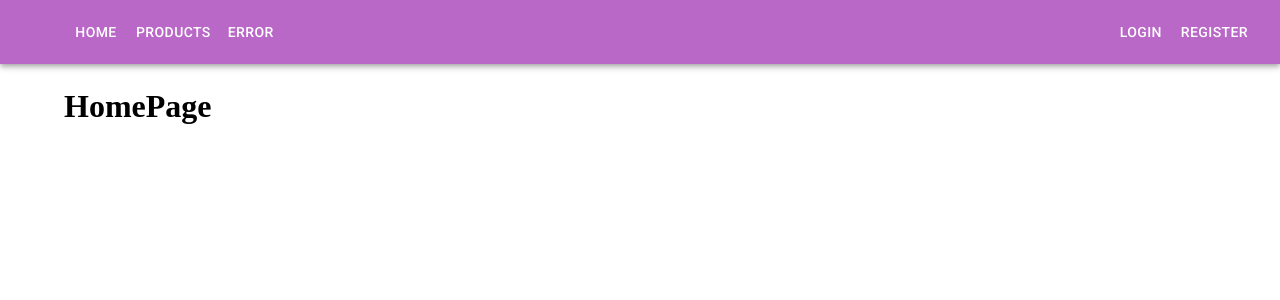
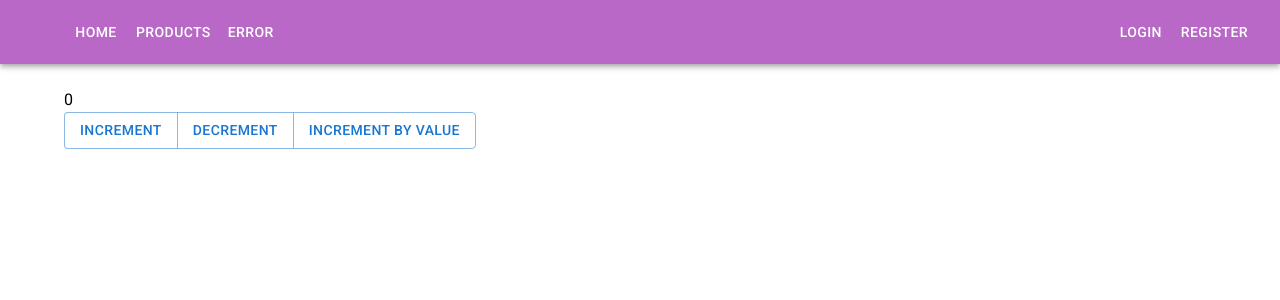
Before and after one commit to ZozanYagci/react-advanced-store-app, a React (Vite) app: page / in a window 1280 px wide. Shown: the top 300 px of the page. Built offline with nearby package versions, Linux system fonts and the light colour scheme; no server answers; some icons are missing.

Commit message:
add counter component with redux integration

```diff
--- a/src/pages/Home.jsx
+++ b/src/pages/Home.jsx
@@ -1,3 +1,5 @@
+import Counter from "./counter/Counter";
+
 export default function HomePage() {
-  return <h1>HomePage</h1>;
+  return <Counter></Counter>;
 }
--- /dev/null
+++ b/src/pages/counter/Counter.jsx
@@ -0,0 +1,21 @@
+import { Button, ButtonGroup, Typography } from "@mui/material";
+import { useDispatch, useSelector } from "react-redux";
+import { decrement, increment, incrementByValue } from "./counterSlice";
+
+export default function Counter() {
+  const value = useSelector((state) => state.counter.value);
+  const dispatch = useDispatch();
+
+  return (
+    <>
+      <Typography>{value}</Typography>
+      <ButtonGroup>
+        <Button onClick={() => dispatch(increment())}>Increment</Button>
+        <Button onClick={() => dispatch(decrement())}>Decrement</Button>
+        <Button onClick={() => dispatch(incrementByValue(5))}>
+          Increment By Value
+        </Button>
+      </ButtonGroup>
+    </>
+  );
+}
--- a/src/pages/counter/counterSlice.jsx
+++ b/src/pages/counter/counterSlice.jsx
@@ -7,7 +7,7 @@ const initialState = {
 export const counterSlice = createSlice({
   name: "counter",
   initialState,
-  reducer: {
+  reducers: {
     increment: (state) => {
       state.value += 1;
     },
```
